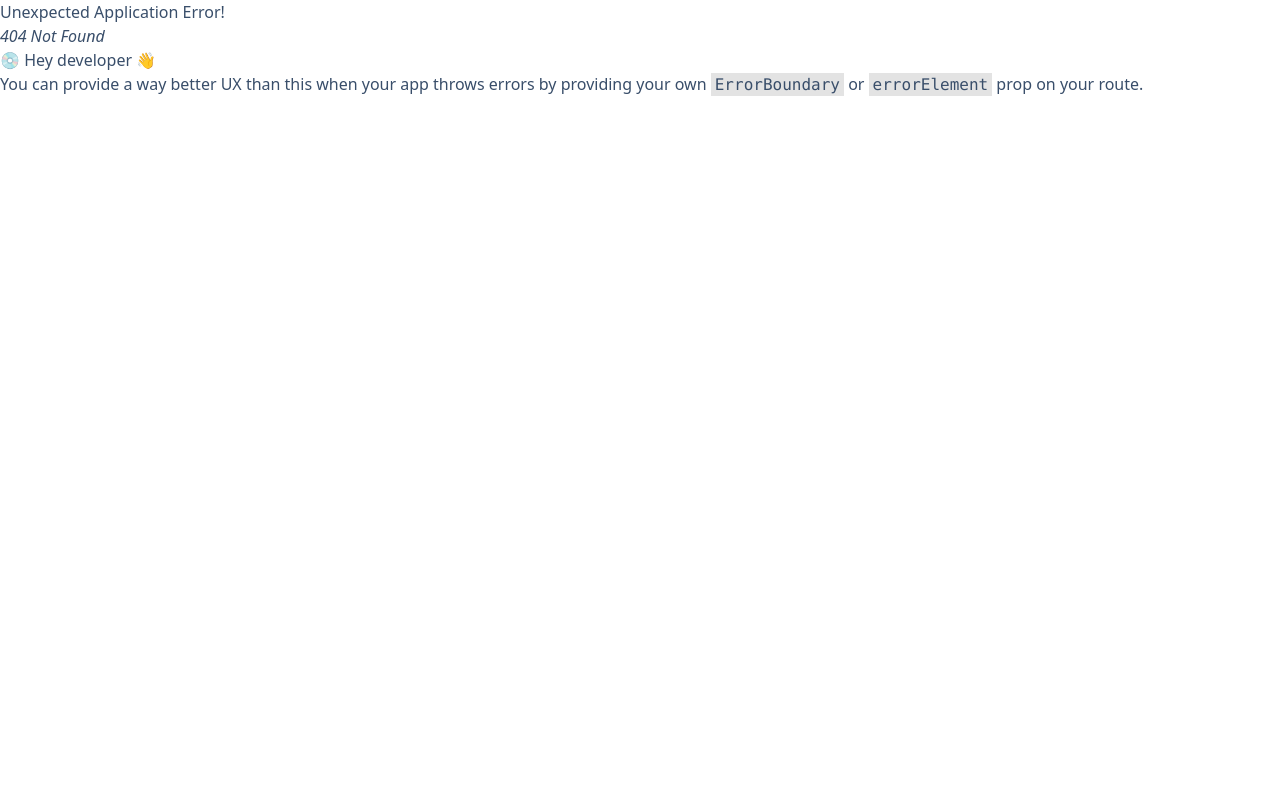
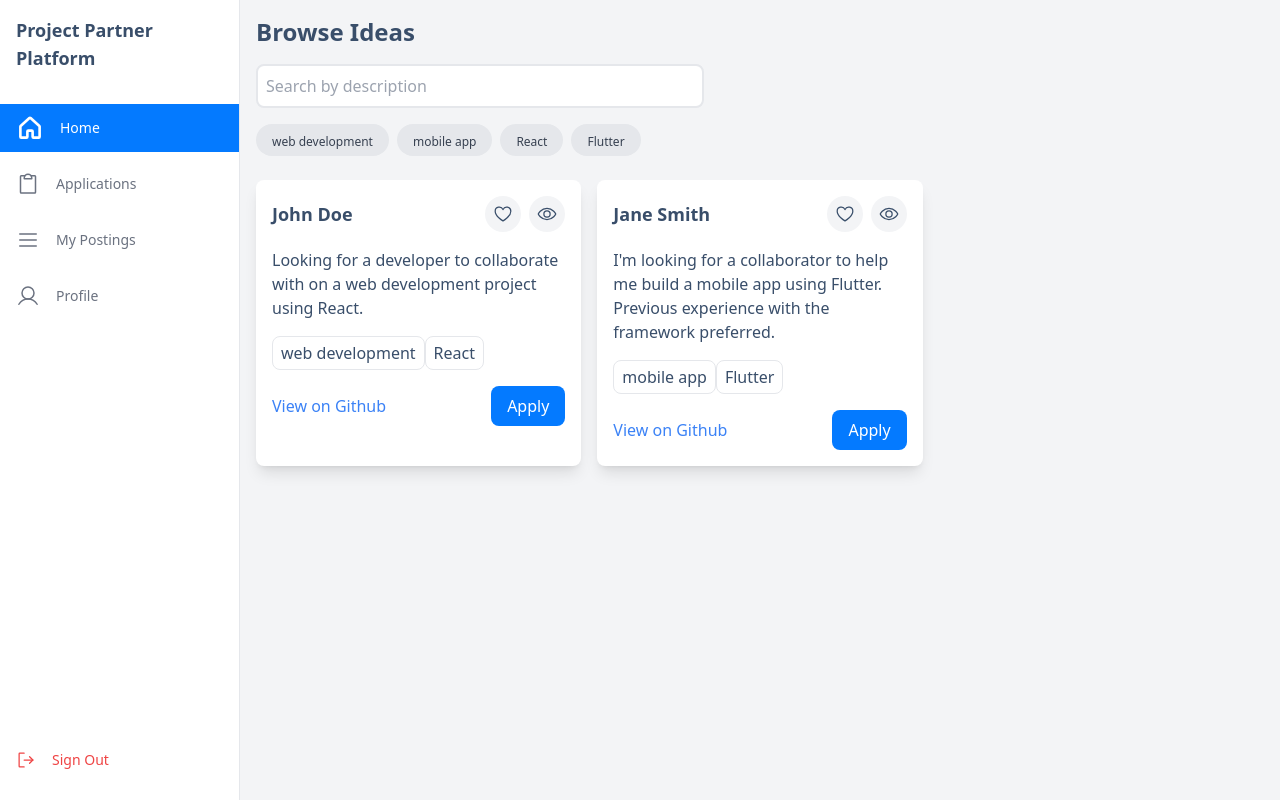
Before and after one commit to brukted/leet-grind-hackaton, a React (Create React App) app in the folder frontend/: page /home in a window 1280 px wide. Before the commit this address had no page. Built offline with nearby package versions, Linux system fonts and the light colour scheme.

Commit message:
[fronted]Abenezer/Home page (#18)
* [Fronted] implement landing page with navbar, hero, features and footer components

* [Frontend] Implement the dashboard with home page

```diff
--- /dev/null
+++ b/frontend/src/pages/HomePage/HomePage.js
@@ -0,0 +1,60 @@
+import React, { useState } from "react";
+import { House, Clipboard, List, User, SignOut } from "phosphor-react";
+import Home from "./TabPages/Home";
+
+const HomePage = () => {
+  const [activeTab, setActiveTab] = useState("Home");
+
+  const handleTabClick = (tabName) => {
+    setActiveTab(tabName);
+  };
+
+  const TabItem = ({ tabName, Icon }) => {
+    const isActive = activeTab === tabName;
+
+    return (
+      <button
+        className={`flex items-center justify-start w-full h-12 px-4 transition-colors duration-200 rounded-none focus:outline-none ${
+          isActive
+            ? "text-white bg-primary"
+            : "text-gray-500 hover:text-white hover:bg-secondary"
+        }`}
+        onClick={() => handleTabClick(tabName)}
+      >
+        <Icon
+          size={isActive ? 28 : 24}
+          weight={isActive ? "bold" : "regular"}
+        />
+        <span className="ml-4 text-sm font-medium">{tabName}</span>
+      </button>
+    );
+  };
+
+  return (
+    <div className="flex h-screen bg-gray-100">
+      <div className="flex flex-col h-screen py-4 bg-white border-r border-gray-200 w-60">
+        <div className="px-4">
+          <h1 className="text-lg font-bold">Project Partner Platform</h1>
+        </div>
+        <nav className="flex-1 mt-8 space-y-2">
+          <TabItem tabName="Home" Icon={House} />
+          <TabItem tabName="Applications" Icon={Clipboard} />
+          <TabItem tabName="My Postings" Icon={List} />
+          <TabItem tabName="Profile" Icon={User} />
+        </nav>
+        <button className="flex items-center justify-start w-full h-12 px-4 mt-4 text-red-500 rounded-none hover:text-white hover:bg-red-500 focus:outline-none">
+          <SignOut size={20} />
+          <span className="ml-4 text-sm font-medium">Sign Out</span>
+        </button>
+      </div>
+      <main className="flex-1">
+        {activeTab === "Home" && <Home />}
+        {/* {activeTab === "Applications" && <Applications />}
+        {activeTab === "My Postings" && <MyPostings />}
+        {activeTab === "Profile" && <Profile />} */}
+      </main>
+    </div>
+  );
+};
+
+export default HomePage;
--- /dev/null
+++ b/frontend/src/pages/HomePage/TabPages/Home.js
@@ -0,0 +1,115 @@
+import React, { useState } from "react";
+import IdeaCard from "../components/IdeaCard";
+
+const Home = () => {
+  const [ideas, setIdeas] = useState([
+    {
+      id: 1,
+      author: { name: "John Doe", id: "1" },
+      tags: ["web development", "React"],
+      description:
+        "Looking for a developer to collaborate with on a web development project using React.",
+      githubLink: "https://github.com/johndoe/my-project",
+    },
+    {
+      id: 2,
+      author: { name: "Jane Smith", id: "2" },
+      tags: ["mobile app", "Flutter"],
+      description:
+        "I'm looking for a collaborator to help me build a mobile app using Flutter. Previous experience with the framework preferred.",
+      githubLink: "https://github.com/janesmith/my-app",
+    },
+    // add more ideas here
+  ]);
+
+  const [searchValue, setSearchValue] = useState("");
+  const [selectedTags, setSelectedTags] = useState([]);
+  const [availableTags, setAvailableTags] = useState([
+    "web development",
+    "mobile app",
+    "React",
+    "Flutter",
+  ]);
+
+  const handleTagSelect = (tag) => {
+    if (!selectedTags.includes(tag)) {
+      setSelectedTags([...selectedTags, tag]);
+    }
+  };
+
+  const handleTagDeselect = (tag) => {
+    setSelectedTags(selectedTags.filter((t) => t !== tag));
+  };
+
+  const handleSearchChange = (event) => {
+    setSearchValue(event.target.value);
+  };
+
+  const filteredIdeas = ideas.filter((idea) => {
+    // Filter by search value
+    if (
+      !searchValue ||
+      idea.description.toLowerCase().includes(searchValue.toLowerCase())
+    ) {
+      // Filter by selected tags
+      return selectedTags.every((tag) => idea.tags.includes(tag));
+    }
+    return false;
+  });
+
+  return (
+    <div class="p-4 space-y-4">
+      <h2 class="text-2xl font-bold">Browse Ideas</h2>
+      <div class="w-full max-w-md">
+        <input
+          type="text"
+          value={searchValue}
+          onChange={handleSearchChange}
+          placeholder="Search by description"
+          class="w-full p-2 mb-4 border-2 border-gray-200 rounded-lg"
+        />
+        <div class="flex flex-wrap mb-4">
+          {availableTags.map((tag) => (
+            <div
+              key={tag}
+              class={`bg-gray-200 px-2 py-1 rounded-full mr-2 mb-2 cursor-pointer ${
+                selectedTags.includes(tag)
+                  ? "bg-primary text-white"
+                  : "text-gray-700"
+              }`}
+              onClick={() => handleTagSelect(tag)}
+            >
+              <span class="inline-flex items-center px-2 py-0.5 rounded-full text-xs font-medium">
+                {tag}
+                {selectedTags.includes(tag) && (
+                  <button
+                    type="button"
+                    class="flex-shrink-0 ml-1.5 h-4 w-4 rounded-full inline-flex items-center justify-center text-gray-400 hover:text-gray-500 hover:bg-gray-100 focus:outline-none focus:bg-gray-100 focus:text-gray-500"
+                    onClick={() => handleTagDeselect(tag)}
+                  >
+                    <span class="sr-only">Remove {tag}</span>
+                    <svg
+                      class="h-2 w-2"
+                      stroke="currentColor"
+                      fill="none"
+                      viewBox="0 0 8 8"
+                    >
+                      <path stroke-linecap="round" d="M1 1l6 6M1 7l6-6" />
+                    </svg>
+                  </button>
+                )}
+              </span>
+            </div>
+          ))}
+        </div>
+      </div>
+      <div class="grid grid-cols-1 gap-4 md:grid-cols-2 lg:grid-cols-3">
+        {filteredIdeas.map((idea) => (
+          <IdeaCard key={idea.id} idea={idea} />
+        ))}
+      </div>
+    </div>
+  );
+};
+
+export default Home;
--- /dev/null
+++ b/frontend/src/pages/HomePage/components/IdeaCard.js
@@ -0,0 +1,46 @@
+import React from "react";
+import { Heart, Eye } from "phosphor-react";
+import { v4 as uuid } from "uuid";
+
+const IdeaCard = ({ idea }) => {
+  const { author, tags, description, githubLink } = idea;
+
+  return (
+    <div className="p-4 bg-white rounded-lg shadow-lg">
+      <div className="flex items-center justify-between mb-4">
+        <div className="text-lg font-bold">{author.name}</div>
+        <div className="flex items-center space-x-2">
+          <button className="p-2 transition-colors duration-200 bg-gray-100 rounded-full hover:bg-gray-200">
+            <Heart size={20} />
+          </button>
+          <button className="p-2 transition-colors duration-200 bg-gray-100 rounded-full hover:bg-gray-200">
+            <Eye size={20} />
+          </button>
+        </div>
+      </div>
+      <div className="mb-4">{description}</div>
+      <div className="flex flex-wrap mb-4">
+        {tags.map((tag) => (
+          <button key={uuid()} className={`py-1 px-2 rounded-lg border`}>
+            {tag}
+          </button>
+        ))}
+      </div>
+      <div className="flex items-center justify-between">
+        <a
+          href={githubLink}
+          target="_blank"
+          rel="noreferrer"
+          className="text-blue-500 hover:underline"
+        >
+          View on Github
+        </a>
+        <button className="px-4 py-2 text-white transition-colors duration-200 rounded-lg bg-primary hover:bg-secondary">
+          Apply
+        </button>
+      </div>
+    </div>
+  );
+};
+
+export default IdeaCard;
```
Also changed, not shown: frontend/src/App.js (+13 -10 lines).
